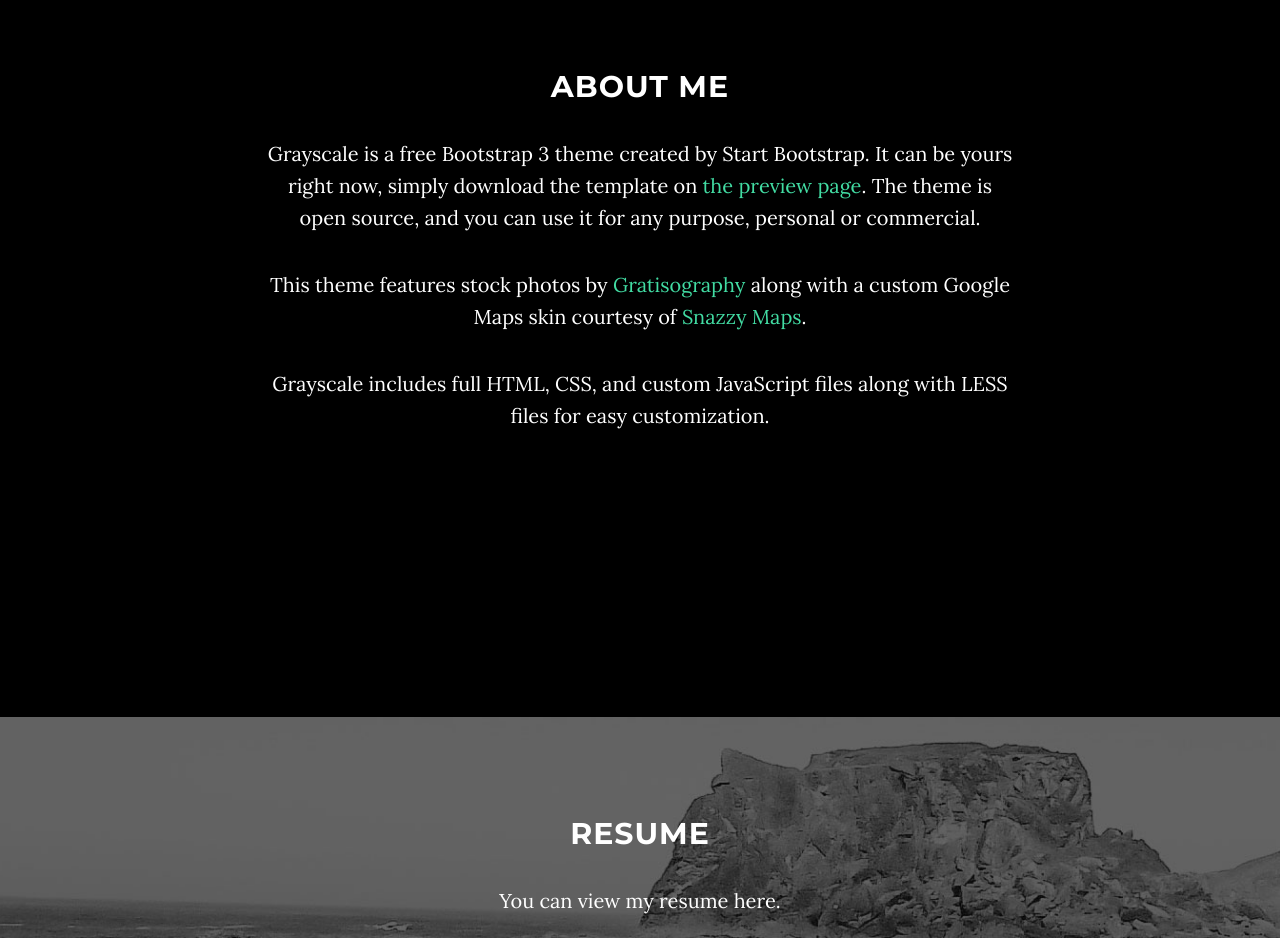
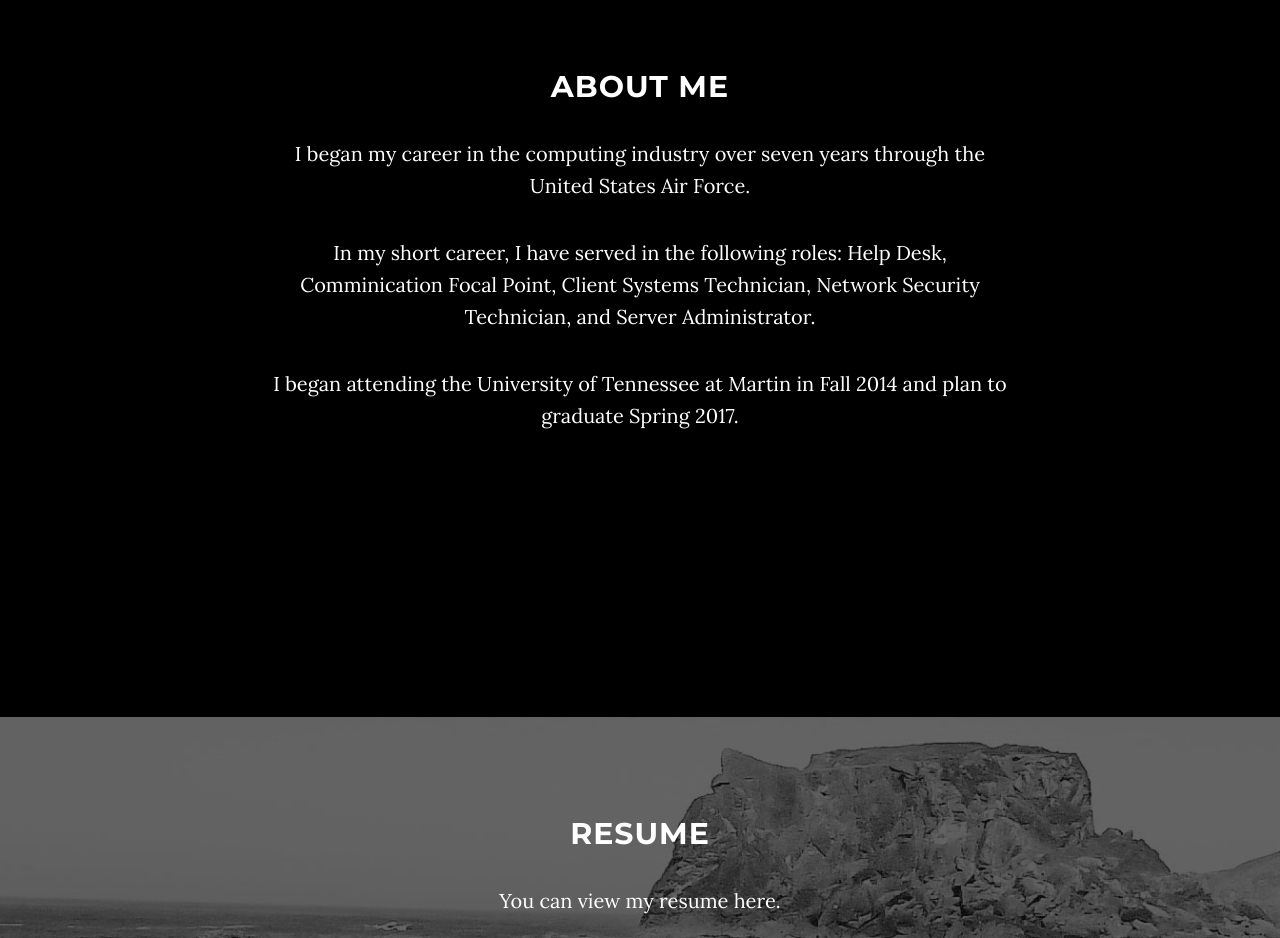
Before and after one commit to charbreeUTM/charbreeUTM.github.io, a website: page index.html in a window 1280 px wide. Shown: the part 980-1918 px from the top of the page. Drawn offline with nearby package versions, Linux system fonts and the light colour scheme; some packages are replaced by stand-ins of ours.

Commit message:
Update index.html

```diff
--- a/index.html
+++ b/index.html
@@ -91,9 +91,9 @@
         <div class="row">
             <div class="col-lg-8 col-lg-offset-2">
                 <h2>About Me</h2>
-                <p>Grayscale is a free Bootstrap 3 theme created by Start Bootstrap. It can be yours right now, simply download the template on <a href="http://startbootstrap.com/template-overviews/grayscale/">the preview page</a>. The theme is open source, and you can use it for any purpose, personal or commercial.</p>
-                <p>This theme features stock photos by <a href="http://gratisography.com/">Gratisography</a> along with a custom Google Maps skin courtesy of <a href="http://snazzymaps.com/">Snazzy Maps</a>.</p>
-                <p>Grayscale includes full HTML, CSS, and custom JavaScript files along with LESS files for easy customization.</p>
+                <p>I began my career in the computing industry over seven years through the United States Air Force.</p>
+                <p>In my short career, I have served in the following roles: Help Desk, Comminication Focal Point, Client Systems Technician, Network Security Technician, and Server Administrator. </p>
+                <p>I began attending the University of Tennessee at Martin in Fall 2014 and plan to graduate Spring 2017.</p>
             </div>
         </div>
     </section>
```
